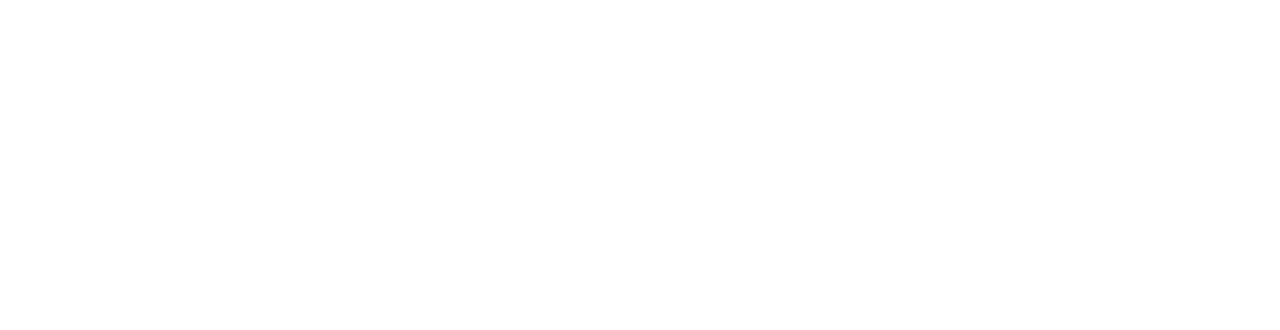
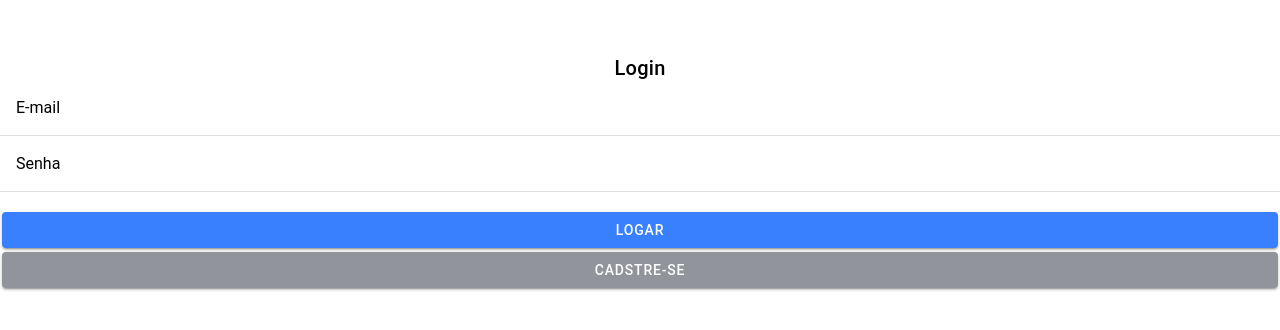
Before and after one commit to rawrolim/frontend-react-to-do-list, a React (Create React App) app: page /login in a window 1280 px wide. Shown: the part 184-514 px from the top of the page. Built offline with nearby package versions, Linux system fonts and the light colour scheme.

Commit message:
DONE: login

```diff
--- a/package.json
+++ b/package.json
@@ -19,6 +19,7 @@
     "@types/react-dom": "^16.9.10",
     "@types/react-router": "^5.1.11",
     "@types/react-router-dom": "^5.1.7",
+    "axios": "^0.27.2",
     "ionicons": "^5.4.0",
     "react": "^17.0.1",
     "react-dom": "^17.0.1",
@@ -65,7 +66,8 @@
     ]
   },
   "devDependencies": {
-    "@capacitor/cli": "4.0.1"
+    "@capacitor/cli": "4.0.1",
+    "@ionic/lab": "3.2.13"
   },
   "description": "An Ionic project"
 }
--- a/src/App.tsx
+++ b/src/App.tsx
@@ -21,6 +21,8 @@
 
 /* Theme variables */
 import './theme/variables.css';
+import Login from './pages/Login/Login';
+import Lista from './pages/Lista/Lista';
 
 setupIonicReact();
 
@@ -28,11 +30,14 @@
   <IonApp>
     <IonReactRouter>
       <IonRouterOutlet>
-        <Route exact path="/home">
-          <Home />
+        <Route exact path="/login">
+          <Login />
+        </Route>
+        <Route path="/lista">
+          <Lista />
         </Route>
         <Route exact path="/">
-          <Redirect to="/home" />
+          <Redirect to="/login" />
         </Route>
       </IonRouterOutlet>
     </IonReactRouter>
--- /dev/null
+++ b/src/pages/Lista/Lista.tsx
@@ -0,0 +1,19 @@
+import { IonContent, IonHeader, IonPage, IonTitle, IonToolbar } from '@ionic/react';
+import './Lista.css';
+
+const Lista: React.FC = () => {
+  return (
+    <IonPage>
+      <IonHeader>
+        <IonToolbar>
+          <IonTitle>{localStorage.getItem("name")}</IonTitle>
+        </IonToolbar>
+      </IonHeader>
+      <IonContent fullscreen>
+
+      </IonContent>
+    </IonPage>
+  );
+};
+
+export default Lista;
--- /dev/null
+++ b/src/pages/Login/Login.css
@@ -0,0 +1,9 @@
+#centralizar{
+    position: fixed;
+    width: 100%;
+    top:30%;
+}
+
+.margin-top{
+    margin-top:20px;
+}
--- /dev/null
+++ b/src/pages/Login/Login.tsx
@@ -0,0 +1,52 @@
+import {  IonButton, IonContent, IonInput, IonItem, IonLabel, IonPage, IonTitle } from '@ionic/react';
+import { useState } from 'react';
+import './Login.css';
+import axios from 'axios';
+
+const Login: React.FC = () => {
+    const [email,setEmail] = useState('');
+    const [password,setPassword] = useState('');
+
+    function logar(){
+        let data = {
+            email: email,
+            password: password
+        }
+
+        axios.post("http://localhost:8000/api/login",data)
+            .then(res =>res.data)
+            .then(user=>{
+                localStorage.setItem("email",user.email);
+                localStorage.setItem("user_id",user.id);
+                localStorage.setItem("name",user.name);
+                window.location.href="/lista";
+            })
+            .catch(e=>{console.error(e)});
+    }
+
+    return (
+        <IonPage>
+            <IonContent fullscreen>
+                <div id="centralizar">
+                    <IonTitle class="ion-text-center">Login</IonTitle>
+                    <IonItem>
+                        <IonLabel position="floating">E-mail</IonLabel>
+                        <IonInput type="email" value={email} onIonChange={e=>setEmail(e.detail.value!)}></IonInput>
+                    </IonItem>
+                    <IonItem>
+                        <IonLabel position="floating">Senha</IonLabel>
+                        <IonInput type="password" value={password} onIonChange={e=>setPassword(e.detail.value!)}></IonInput>
+                    </IonItem>
+                    <IonButton expand='block' className='margin-top' onClick={logar}>
+                        Logar
+                    </IonButton>
+                    <IonButton expand='block' color="medium">
+                        Cadstre-se
+                    </IonButton>
+                </div>
+            </IonContent>
+        </IonPage>
+    );
+};
+
+export default Login;
```
Also changed, not shown: src/theme/variables.css (+4 -3 lines), src/pages/Lista/Lista.css (added), 1 other file (tests, documents, lock files or other folders).
